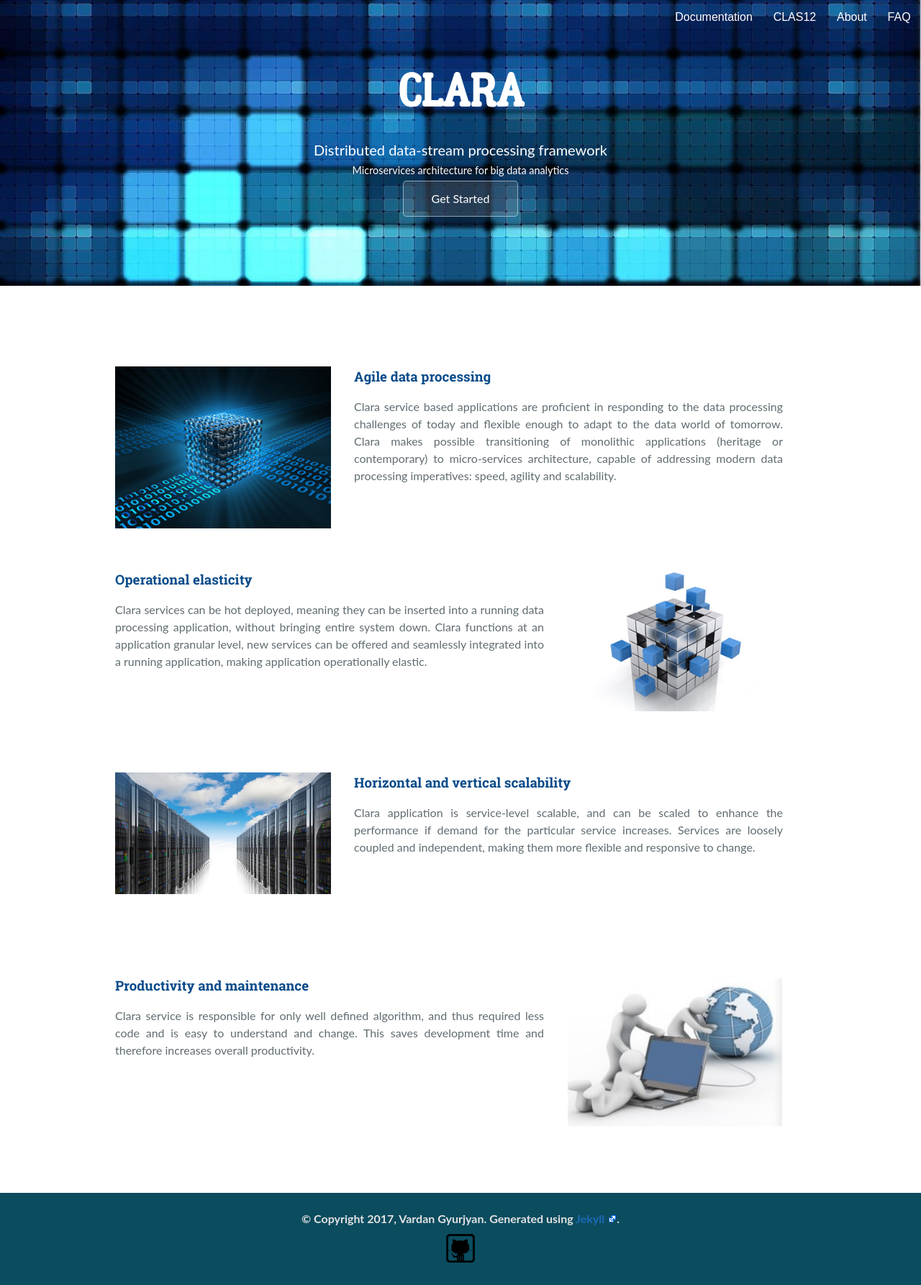
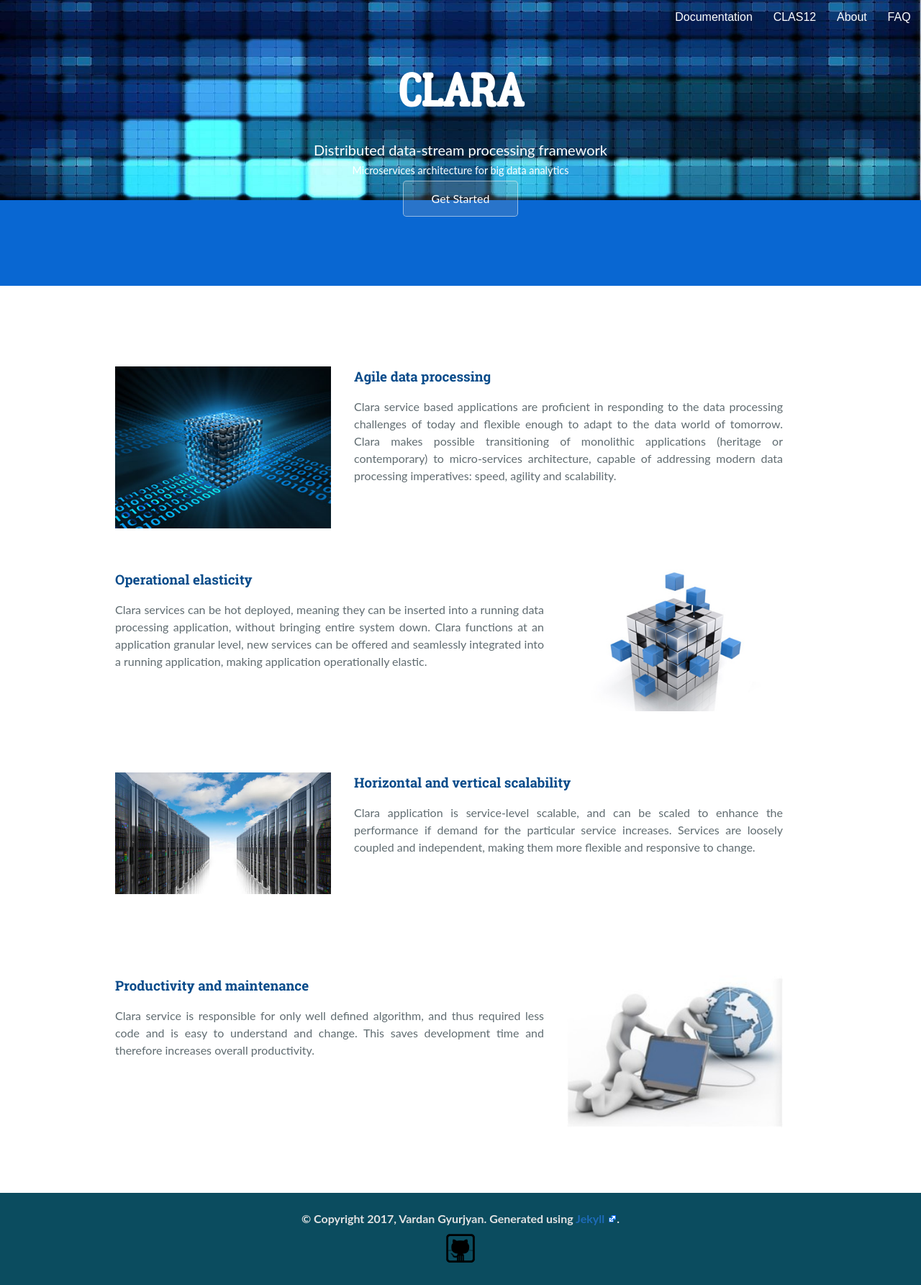
Before and after one commit to JeffersonLab/clara-docs, a Jekyll site: the page built from index.html, in a window 1280 px wide. Shown: the whole page at 72% size. Built offline with Jekyll 4.4.1, drawn with Linux system fonts in a browser that asks for light colours.

```diff
--- a/css/cayman.css
+++ b/css/cayman.css
@@ -226,7 +226,7 @@
   background-color: #0967D2;
   background-image: url(../img/background.jpg);
   background-repeat: no-repeat;
-  background-size: 100% 100%;
+  background-size: 100% 70%;
 }
 @media screen and (min-width: 64em) {
   .project-header {
```
